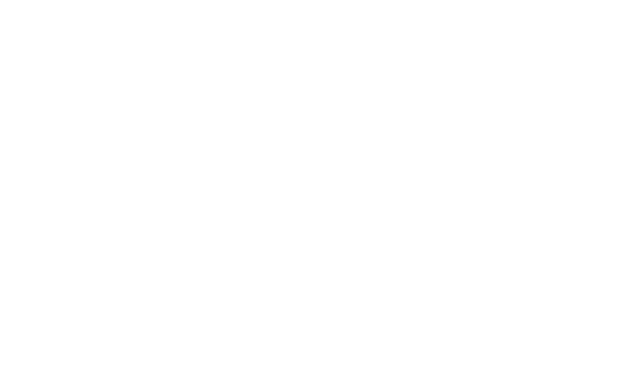
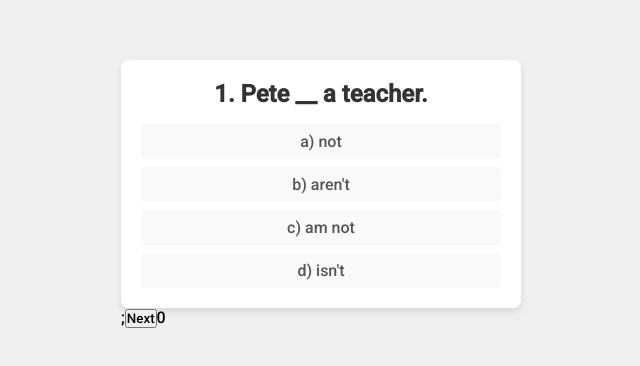
Before and after one commit to AkazaXeros/english-exam, a React (Vite) app: page /question in a window 1280 px wide. Before the commit this address had no page. Shown: the part 206-572 px from the top of the page, without its empty margins (319-959 px from the left). Built offline with nearby package versions, Linux system fonts and the light colour scheme.

Commit message:
Implement Question functionality and Buttons functionality

```diff
--- a/src/App.css
+++ b/src/App.css
@@ -0,0 +1,9 @@
+body {
+    display: flex;
+    justify-content: center;
+    align-items: center;
+    height: 100vh;
+    margin: 0;
+    background-color: #f0f0f0;
+    font-family: Arial, sans-serif;
+  }
--- a/src/App.jsx
+++ b/src/App.jsx
@@ -3,6 +3,7 @@
 
 import RegisterPage from './pages/RegisterPage';
 import HomePage from './pages/HomePage';
+import QuestionPage from './pages/QuestionPage';
 
 function App() {
   const [user, setUser] = useState({});
@@ -19,6 +20,7 @@
           path="/register"
           element={<RegisterPage saveUser={saveUser} />}
         />
+        <Route path="/question" element={<QuestionPage />} />
       </Routes>
     </>
   );
--- a/src/components/Forms/Register.jsx
+++ b/src/components/Forms/Register.jsx
@@ -1,17 +1,17 @@
 //TODO: Incluir fecha de nacimiento, nacionalidad y lugar de residencia.
 
-import { useState } from "react";
-import Button from "../UI/Button"
-
+import { useState } from 'react';
+import Button from '../UI/Button';
+import { useNavigate } from 'react-router-dom';
 
 const Register = ({ userHandler }) => {
-
   const [userName, setUserName] = useState('');
   const [email, setEmail] = useState('');
   const [birthDate, setBirthDate] = useState('');
   const [nationality, setNationality] = useState('');
   const [city, setCity] = useState('');
 
+  const navigate = useNavigate();
 
   const handleSubmit = (e) => {
     e.preventDefault();
@@ -20,10 +20,11 @@
       email,
       birthDate,
       nationality,
-            city
-        }
-        userHandler(currentUser)
-    }
+      city,
+    };
+    userHandler(currentUser);
+    navigate('/question');
+  };
 
   const changeHandler = (value, identifier) => {
     if (identifier === 'username') {
@@ -70,7 +71,6 @@
         onChange={(e) => changeHandler(e.target.value, 'birthdate')}
         value={birthDate}
         required
-
       />
       <label htmlFor="nationality">Nationality</label>
       <input
@@ -90,8 +90,12 @@
         value={city}
         required
       />
-          <Button type='submit' handlerFunction={() => console.log('Button clicked')} label='Submit'/>
+      <Button
+        type="submit"
+        handlerFunction={() => console.log('Button clicked')}
+        label="Submit"
+      />
     </form>
-  )
-}
-export default Register
+  );
+};
+export default Register;
--- /dev/null
+++ b/src/components/Question/Question.jsx
@@ -0,0 +1,31 @@
+import { useState } from 'react';
+import styles from './QuestionCard.module.css';
+
+const Question = ({ data }) => {
+  const [selectedOption, setSelectedOption] = useState(null);
+
+  const handleOptionClick = (id) => {
+    setSelectedOption(id);
+  };
+
+  return (
+    <section className={styles.card}>
+      <h2>
+        {data.id}. {data.question}
+      </h2>
+      <ul>
+        {data.options.map((option) => (
+          <li
+            key={option.id}
+            className={selectedOption === option.id ? styles.selected : ''}
+            onClick={() => handleOptionClick(option.id)}
+          >
+            {option.id}) {option.text}
+          </li>
+        ))}
+      </ul>
+    </section>
+  );
+};
+
+export default Question;
--- /dev/null
+++ b/src/components/Question/QuestionCard.module.css
@@ -0,0 +1,65 @@
+:global(body) {
+  display: flex;
+  justify-content: center;
+  align-items: center;
+  height: 100vh;
+  margin: 0;
+  background-color: #f0f0f0;
+}
+
+.card {
+  background-color: #fff;
+  border-radius: 8px;
+  box-shadow: 0 4px 8px rgba(0, 0, 0, 0.1);
+  padding: 20px;
+  max-width: 400px;
+  width: 100%;
+  text-align: center;
+}
+
+.card h2 {
+  color: #333;
+  margin-bottom: 16px;
+}
+
+.card ul {
+  list-style-type: none;
+  padding: 0;
+}
+
+.card li {
+  background-color: #f9f9f9;
+  border-radius: 4px;
+  margin-bottom: 8px;
+  padding: 8px 12px;
+  color: #555;
+  cursor: pointer;
+  transition: background-color 0.3s, border 0.3s;
+}
+
+.card li:last-child {
+  margin-bottom: 0;
+}
+
+.card li:hover {
+  background-color: #e0e0e0;
+}
+
+.selected {
+  background-color: #d4edda; /* Green background for selected option */
+  border: 2px solid #28a745; /* Green border for selected option */
+}
+
+/* Media queries for larger screens */
+
+@media (min-width: 768px) {
+  .card {
+    width: 600px;
+  }
+}
+
+@media (min-width: 1024px) {
+  .card {
+    width: 800px;
+  }
+}
--- a/src/index.css
+++ b/src/index.css
@@ -0,0 +1,10 @@
+@import url('https://fonts.googleapis.com/css2?family=Roboto:wght@300;500&display=swap');
+
+* {
+  margin: 0;
+  padding: 0;
+  box-sizing: border-box;
+  text-decoration: none;
+  font-family: 'Roboto', sans-serif;
+  list-style: none;
+}
--- /dev/null
+++ b/src/pages/QuestionPage.jsx
@@ -0,0 +1,30 @@
+import { useState } from 'react';
+import { questions } from '../data/exam.json';
+
+import Question from '../components/Question/Question';
+import Button from '../components/UI/Button';
+
+const data = questions;
+
+const QuestionPage = () => {
+  const [index, setIndex] = useState(0);
+
+  const buttonHandler = (identifier) => {
+    if (identifier === 'next') {
+      setIndex((prevValue) => prevValue + 1);
+    }
+    if (identifier === 'back') {
+      if (index !== 0) {
+        setIndex((prevValue) => prevValue - 1);
+      }
+    }
+  };
+  return (
+    <>
+      <Question data={data[index]} />;
+      <Button label={'Next'} handler={buttonHandler} />
+      {index && <Button label={'Back'} handler={buttonHandler} />}
+    </>
+  );
+};
+export default QuestionPage;
```
Lines whose indentation alone changed are shown as unchanged.
